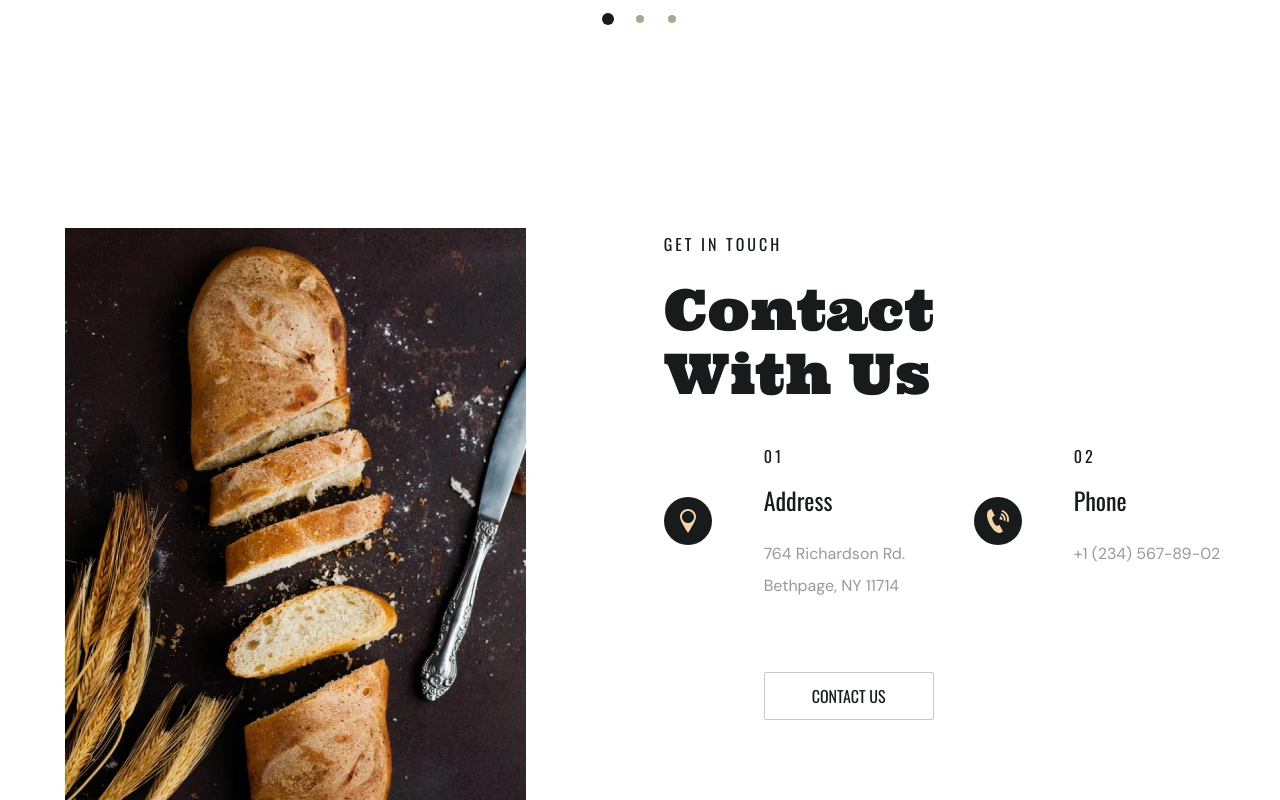
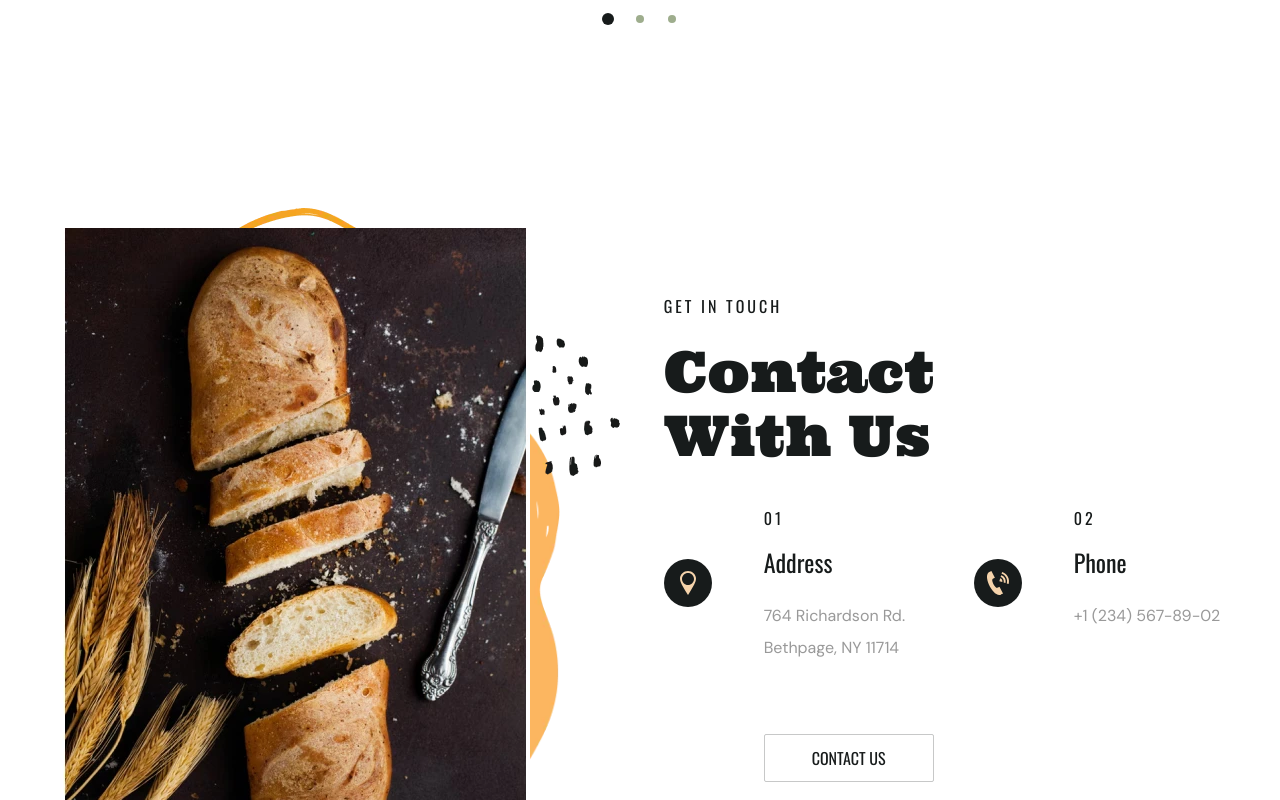
Before and after one commit to AlexCole999/react-landing2, a React (Vite) app: page / in a window 1280 px wide. Shown: the part 3900-4700 px from the top of the page. Built offline with nearby package versions, Linux system fonts and the light colour scheme.

Commit message:
DONE GetInTouch

```diff
--- a/src/Components/GetInTouch/GetInTouch.jsx
+++ b/src/Components/GetInTouch/GetInTouch.jsx
@@ -3,6 +3,8 @@ import AnimationComponent from './../AnimationComponent/AnimationComponent';
 import img from '../../assets/img/GetInTouch-img.webp'
 import imgzipped from '../../assets/img/GetInTouch-imgzipped.webp'
 import bgimg1 from '../../assets/img/GetInTouch-bgimg1.webp'
+import bgimg2 from '../../assets/img/GetInTouch-bgimg2.webp'
+import bgimg3 from '../../assets/img/GetInTouch-bgimg3.webp'
 import AddressIcon from '../../assets/icons/GetInTouch-icon1.svg'
 import PhoneIcon from '../../assets/icons/GetInTouch-icon2.svg'
 
@@ -26,7 +28,12 @@ function GetInTouch() {
 
       <div className="GetInTouch__container">
 
-        <img className="GetInTouch__img_desktop" src={img} alt="" />
+        <div style={{ position: 'relative' }}>
+          <img className="GetInTouch__img_desktop" src={img} alt="" />
+          <img className="GetInTouch__img_bg1" src={bgimg1} alt="" />
+          <img className="GetInTouch__img_bg2" src={bgimg2} alt="" />
+          <img className="GetInTouch__img_bg3" src={bgimg3} alt="" />
+        </div>
 
         <div className="GetInTouch__rightside">
 
--- a/src/Components/GetInTouch/GetInTouch.scss
+++ b/src/Components/GetInTouch/GetInTouch.scss
@@ -6,6 +6,7 @@
 
   @media screen and (min-width:1041px) {
     padding-top: 105px;
+    padding-bottom: 146px;
   }
 
   &__container {
@@ -38,11 +39,51 @@
 
     &_desktop {
       display: none;
+      position: relative;
 
       @media screen and (min-width:1041px) {
         display: block;
       }
     }
+
+    &_bg {
+      &1 {
+        position: absolute;
+        display: none;
+
+        @media screen and (min-width:1041px) {
+          display: block;
+          top: 150px;
+          left: 30px;
+          z-index: -100;
+        }
+      }
+
+      &2 {
+        position: absolute;
+        display: none;
+
+        @media screen and (min-width:1041px) {
+          display: block;
+          top: -20px;
+          left: 140px;
+          z-index: -100;
+        }
+      }
+
+      &3 {
+        position: absolute;
+        display: none;
+
+        @media screen and (min-width:1041px) {
+          display: block;
+          top: 80px;
+          right: -90px;
+          z-index: -100;
+        }
+      }
+    }
+
   }
 
   &__rightside {
@@ -52,6 +93,10 @@
 
     @media screen and (min-width:1041px) {
       align-items: flex-start;
+    }
+
+    @media screen and (min-width:1241px) {
+      padding-top: 62px;
     }
   }
 
@@ -167,6 +212,7 @@
   }
 
   &__button {
+    cursor: pointer;
     margin-top: 34px;
     display: flex;
     align-items: center;
```
